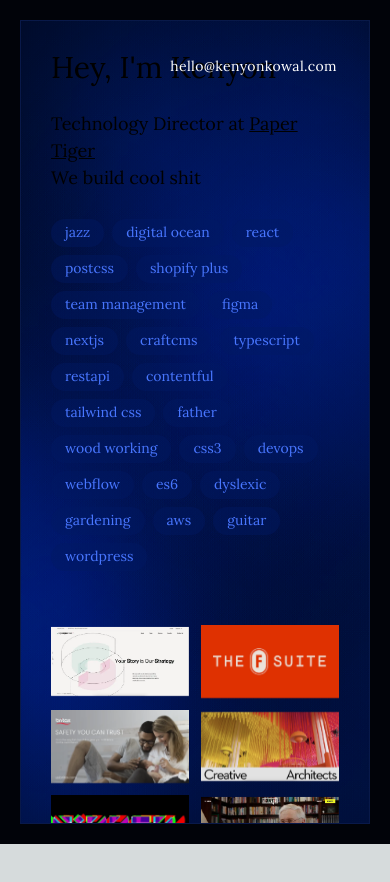
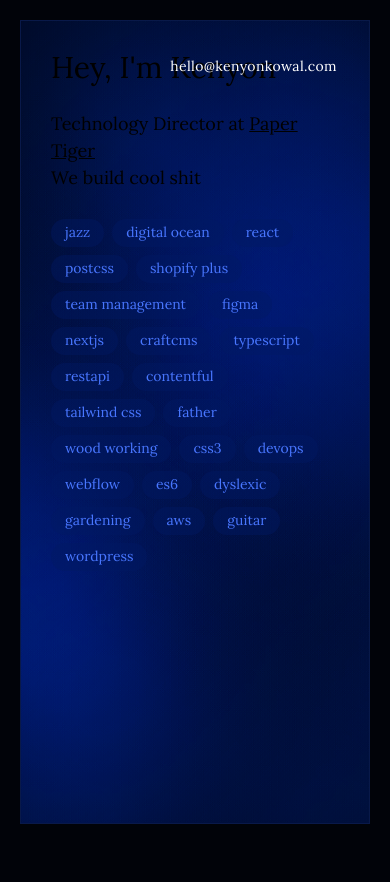
Before and after one commit to knynkwl/Portfolio, a Next.js app: page / in a window 390 px wide. Shown: the top 882 px of the page. Before the commit the page ends 844 px from the top, so only its background shows below. Built offline with nearby package versions, Linux system fonts and the light colour scheme.

Commit message:
scrolling projects

```diff
--- a/package.json
+++ b/package.json
@@ -9,6 +9,7 @@
     "lint": "next lint"
   },
   "dependencies": {
+    "@studio-freight/lenis": "^1.0.29",
     "@vercel/speed-insights": "^1.0.2",
     "dotenv": "^16.3.1",
     "next": "14.0.4",
--- a/src/app/globals.css
+++ b/src/app/globals.css
@@ -25,3 +25,17 @@ body {
     )
     rgb(var(--background-start-rgb));
 }
+
+body::-webkit-scrollbar {
+  width: 0.5em;
+}
+
+body::-webkit-scrollbar-thumb {
+  background-color: transparent;
+}
+
+/* Hide the default scrollbar for Firefox */
+body {
+  scrollbar-width: thin;
+  scrollbar-color: transparent transparent;
+}
--- a/src/app/layout.tsx
+++ b/src/app/layout.tsx
@@ -1,6 +1,8 @@
 import type { Metadata } from 'next'
 import localFont from 'next/font/local'
 import { SpeedInsights } from "@vercel/speed-insights/next"
+import { LenisScroller } from "@/components/LenisScroller";
+
 import './globals.css'
 require('dotenv').config();
 
@@ -21,6 +23,7 @@ export default function RootLayout({
       <body className={Lora.className}>
         {children}
         <SpeedInsights />
+        <LenisScroller />
       </body>
     </html>
   )
--- a/src/app/page.tsx
+++ b/src/app/page.tsx
@@ -1,5 +1,4 @@
 import React from 'react';
-
 import Content from '@/components/Content';
 
 export default function Home() {
--- a/src/components/Content.tsx
+++ b/src/components/Content.tsx
@@ -46,7 +46,8 @@ const Content = () => {
   }, [active]);
 
   return (
-    <div className={`relative bg-blue-2 border border-[#091949] overflow-y-scroll md:overflow-hidden ${animate ? 'transition-all duration-1000' : ''} ${active ? 'w-[calc(100vw-40px)] h-[calc(100vh-40px)]' : 'w-[calc(100vw)] h-[calc(100vh)]'}`}>
+    <>
+      <div className={`fixed top-0 left-0 m-[20px] bg-blue-2 border border-[#091949] overflow-y-scroll md:overflow-hidden ${animate ? 'transition-all duration-1000' : ''} ${active ? 'w-[calc(100vw-40px)] h-[calc(100vh-40px)]' : 'w-[calc(100vw)] h-[calc(100vh)]'}`}>
         <div className={`py-[24px] px-[30px] relative z-10 flex items-start flex-col gap-5`}>
           <div className={`text-[30px] md:text-[42px] font-extralight transition-all duration-1000 ${showContent ? 'opacity-100 transform translate-x-0 translate-y-0' : 'opacity-0 -translate-x-2 -translate-y-2'}`}>Hey, I&#39;m Kenyon</div>
           <p className={`text-[18px] md:text-[24px] mb-2 max-w-[700px] font-light transition-all duration-1000 ${showContent ? 'opacity-100 transform translate-x-0 translate-y-0' : 'opacity-0 -translate-x-3 -translate-y-3'}`}>Technology Director at <a href="https://papertiger.com" className="underline" target="_blank">Paper Tiger</a> <br />We build cool shit</p>
@@ -71,8 +72,9 @@ const Content = () => {
 
 
         <Background />
+      </div>
       <Projects showContent={showContent}/>
-    </div>
+    </>
   )
 }
 
--- /dev/null
+++ b/src/components/LenisScroller.tsx
@@ -0,0 +1,49 @@
+"use client";
+import Lenis from "@studio-freight/lenis";
+import { useEffect, useRef } from "react";
+// import { usePathname, useSearchParams } from "next/navigation";
+
+interface LenisOptions {
+  wrapper: HTMLDivElement;
+  smooth?: boolean;
+  infinite?: boolean;
+}
+
+export const LenisScroller = (containerRef) => {
+  const lenis = useRef<Lenis | null>(null);
+  // const pathname = usePathname();
+  // const searchParams = useSearchParams();
+
+  useEffect(() => {
+    if (lenis.current) lenis.current!.scrollTo(0, { immediate: true });
+  }, [lenis]);
+
+  useEffect(() => {
+
+    const lenisOptions: LenisOptions = {
+      wrapper: containerRef.current,
+      smooth: true,
+      infinite: true
+    };
+
+    lenis.current = new Lenis(lenisOptions);
+
+
+    lenis.current.on("scroll", (e: any) => {
+      console.log(e);
+    });
+
+    function raf(time: number) {
+      lenis.current!.raf(time);
+      requestAnimationFrame(raf);
+    }
+
+    requestAnimationFrame(raf);
+
+    return () => {
+      lenis.current!.destroy();
+      lenis.current = null;
+    };
+  }, []);
+  return <></>;
+};
--- a/src/components/Projects.tsx
+++ b/src/components/Projects.tsx
@@ -12,6 +12,7 @@ const project_images: string[] = [
   '/project-mcbride.webp|https://mcbridedesign.com',
   '/project-f-suite.webp|https://www.fsuite.co',
 ];
+
 
 const cubicEaseOut = (t: number) => 1 - Math.pow(1 - t, 3);
 const lerp = (start: number, end: number, factor: number) => {
@@ -69,12 +70,12 @@ const Projects: React.FC<ProjectsProps> = ({showContent}) => {
   useEffect(() => {
     // Shuffle the skills array
     const shuffled = shuffle([...project_images]);
-    setShuffledSkills(shuffled);
+    setShuffledSkills(shuffled.concat(shuffled.slice(0, 3)));
 
     if (showContent) {
       // Set up a timer to add 'active' class with a delay for each item
       const timer = setTimeout(() => {
-        setActiveIndexes(Array.from({ length: shuffled.length }, (_, index) => index));
+        setActiveIndexes(Array.from({ length: shuffledSkills.length }, (_, index) => index));
       }, 1000);
 
       // Clear the timer when the component is unmounted or when the skills change
@@ -102,18 +103,18 @@ const Projects: React.FC<ProjectsProps> = ({showContent}) => {
 
   return (
     <div
-      className="flex justify-center items-center gap-10 w-full md:fixed bottom-0 left-0 transform md:p-0 p-[30px]"
-      onMouseMove={handleMouseMove}
-      onMouseEnter={handleMouseEnter}
-      onMouseLeave={handleMouseLeave}
+      className="flex justify-end w-full gap-10 h-full transform md:p-0 p-[30px]"
+      // onMouseMove={handleMouseMove}
+      // onMouseEnter={handleMouseEnter}
+      // onMouseLeave={handleMouseLeave}
     >
-      <div ref={containerRef} className="md:flex grid w-full md:w-auto grid-cols-2 gap-3 md:gap-10 will-change-transform" style={{ transform: `translateX(${transformX}px)` }}>
+      <div ref={containerRef} className="md:flex flex-col grid h-full md:w-auto grid-cols-2 will-change-transform" style={{ transform: `translateX(${transformX}px)` }}>
         {shuffledSkills.map((image, index) => (
           <a
             key={index}
             href={`${image.split('|')[1]}`}
             target='_blank'
-            className={`group relative w-full md:w-[400px] pb-[53%] md:pb-[7%] flex-shrink-0 transition-transform duration-500 inline-block ${styles.fadeInUpItem} ${activeIndexes.includes(index) ? styles.active  : ''}`}
+            className={`group relative w-full md:w-[33vw] h-[33.33vh] flex-shrink-0 transition-transform duration-500 inline-block ${styles.fadeInUpItem} ${activeIndexes.includes(index) ? styles.active  : ''}`}
             style={{ transitionDelay: `${index * 0.2}s` }}
           >
             <Image
@@ -121,8 +122,8 @@ const Projects: React.FC<ProjectsProps> = ({showContent}) => {
               alt="Project"
               fill={true}
               sizes="(max-width: 768px) 100vw, (max-width: 1200px) 50vw, 33vw"
-              className={`relative z-20 flex-shrink-0 md:translate-y-4 group-hover:-translate-y-0 transition-transform duration-500 object-contain md:object-top md:object-cover will-change-transform`} />
-            <div className="absolute bottom-[100%] left-0 w-full p-2 bg-[#001a646e] hidden md:inline-block md:translate-y-40 group-hover:-translate-y-0 transition-transform duration-500 z-10 text-blue-3 text-sm text-center will-change-transform">{image.split('|')[1].replace('https://', '')}</div>
+              className={`relative z-20 flex-shrink-0 scale-95 transition-transform duration-500 object-cover object-top will-change-transform`} />
+            {/* <div className="absolute bottom-[100%] left-0 w-full p-2 bg-[#001a646e] hidden md:inline-block md:translate-y-40 group-hover:-translate-y-0 transition-transform duration-500 z-10 text-blue-3 text-sm text-center will-change-transform">{image.split('|')[1].replace('https://', '')}</div> */}
           </a>
         ))}
       </div>
```
Also changed, not shown: 1 other file (tests, documents, lock files or other folders). Lines whose indentation alone changed are shown as unchanged.
